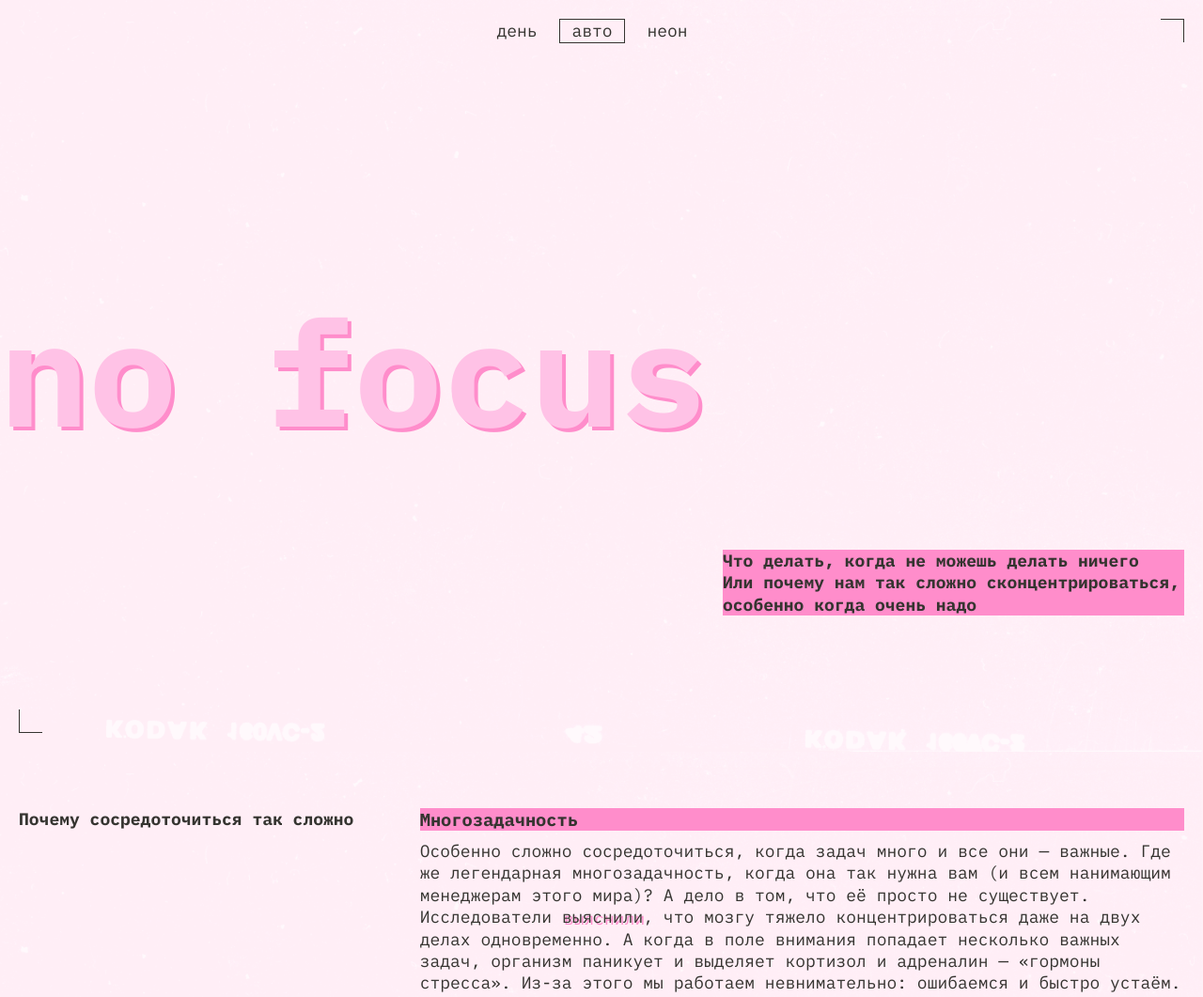
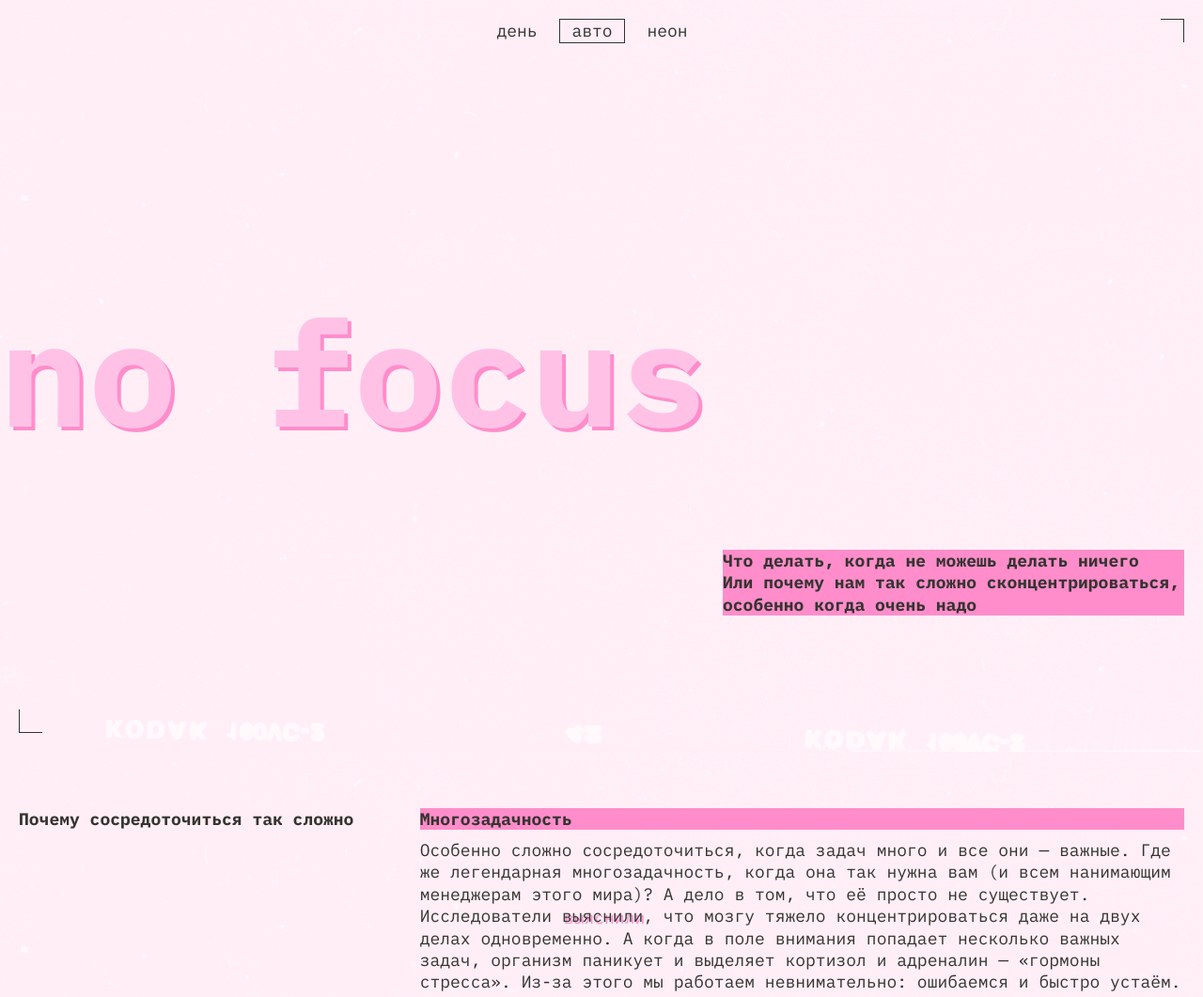
Before and after one commit to Masstran/slozhno-sosredotochitsya-fd, a plain HTML site: page index.html in a window 1280 px wide. Shown: the top 1061 px of the page at 94% size. Drawn offline with Linux system fonts and the light colour scheme.

Commit message:
Fix font size for accented titles

```diff
--- a/styles/style.css
+++ b/styles/style.css
@@ -131,8 +131,8 @@
 
 .title-decor {
   color: var(--color-accent-text, #000028);
+  font-size: 18px;
   background-color: var(--color-accent, #ff0070);
-  block-size: fit-content;
 }
 
 .main {
```
